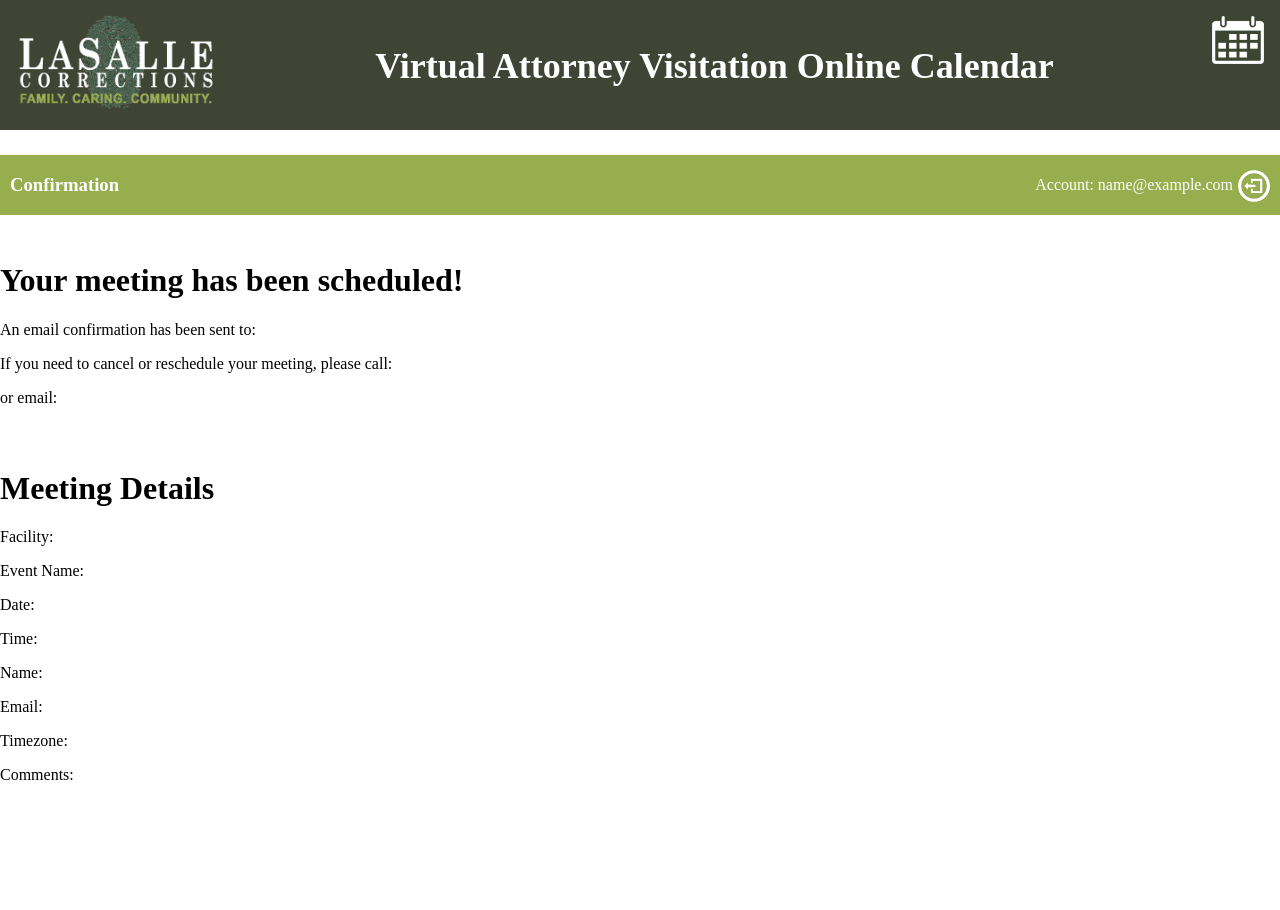
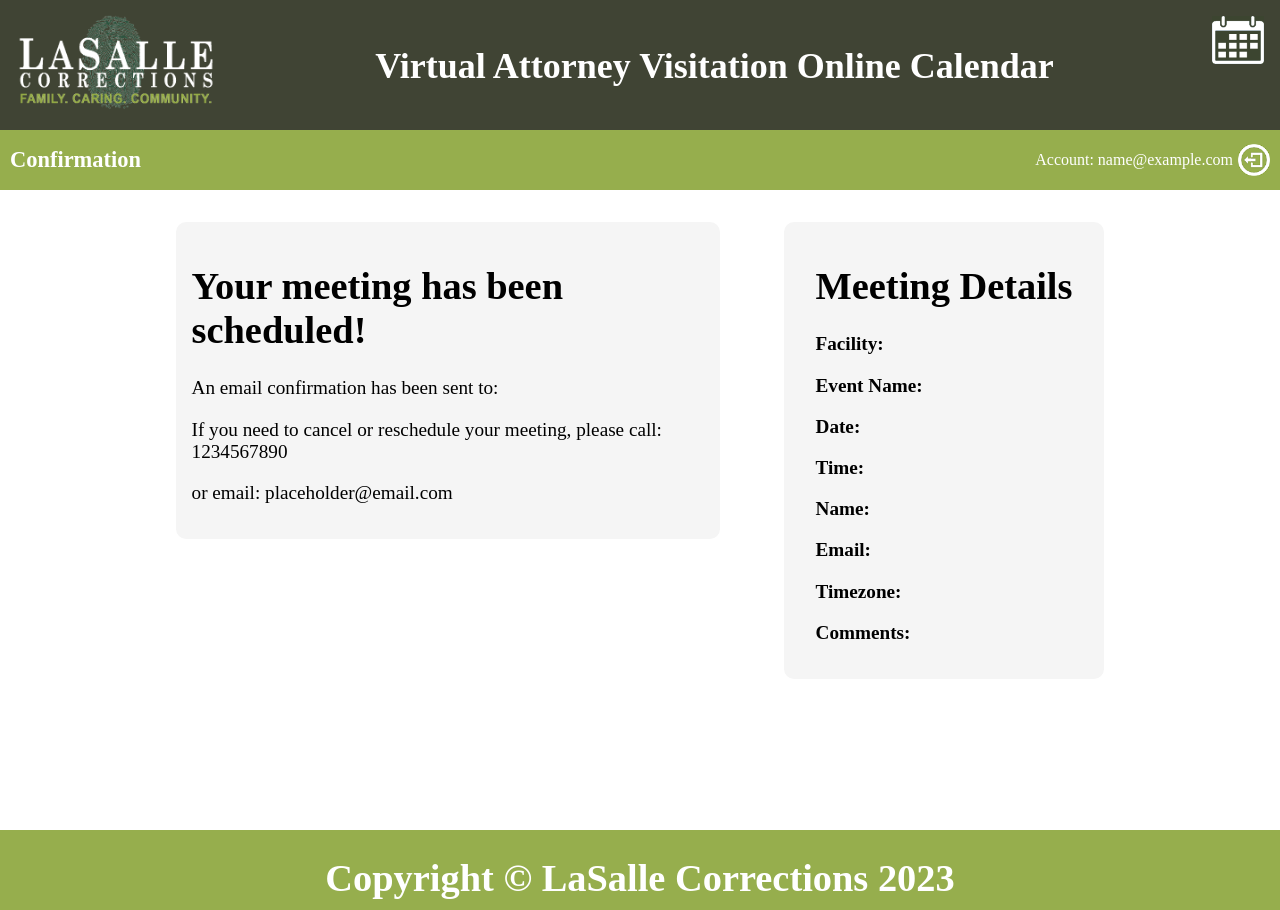
Before and after one commit to srudqvist/lasalle-calendar, a PHP site: page /meetingConfirmation.php in a window 1280 px wide. Before the commit the page ends 780 px from the top, so only its background shows below. Run offline with PHP 8.4, Linux system fonts and the light colour scheme; the visitor is signed in with stand-in values (Sample User, id 1).

Commit message:
Meeting confirmation done, needs finishing touches later

```diff
--- a/public/css/calendar.css
+++ b/public/css/calendar.css
@@ -10,11 +10,6 @@ body {
 #meetingDetailsDiv {
   padding: 20px;
   margin-bottom: 50vh;
-}
-.card {
-  background-color: whiteSmoke;
-  padding: 1rem;
-  border-radius: 10px;
 }
 #meetingDetailsDiv2 {
   width: 40%;
--- a/public/css/main.css
+++ b/public/css/main.css
@@ -20,3 +20,8 @@ body {
 .error-message {
   color: red;
 }
+.card {
+  background-color: whiteSmoke;
+  padding: 1rem;
+  border-radius: 10px;
+}
--- /dev/null
+++ b/public/css/meetingConfirmation.css
@@ -0,0 +1,26 @@
+body {
+  font-size: 1.2rem;
+}
+
+#contentDiv {
+  display: flex;
+  justify-content: center;
+  height: 80vh;
+}
+
+#confirmation {
+  margin: 2rem;
+  max-width: 40%;
+  height: fit-content;
+}
+#details {
+  margin: 2rem;
+  padding: 1rem 2rem;
+  max-width: 40%;
+  height: fit-content;
+}
+
+#details p:before {
+  font-weight: bold;
+  content: attr(data-label) ": ";
+}
--- a/public/meetingConfirmation.php
+++ b/public/meetingConfirmation.php
@@ -8,6 +8,7 @@ session_start();
     <meta charset="UTF-8">
     <meta name="viewport" content="width=device-width, initial-scale=1.0">
     <link rel="stylesheet" href="css/main.css">
+    <link rel="stylesheet" href="css/meetingConfirmation.css">
     <script src="./js/components/banner.js" defer></script>
     <title>Meeting Confirmation</title>
   </head>
@@ -20,44 +21,47 @@ session_start();
         </div>
         <banner-component custom-text="Confirmation" label="<?=htmlspecialchars($_SESSION['email'], ENT_QUOTES)?>">
         </banner-component>
-
-        <div id="confirmation">
-          <h1>Your meeting has been scheduled!</h1>
-          <p>An email confirmation has been sent to:</p>
-          <span id="spanEmail"></span>
-          <p>If you need to cancel or reschedule your meeting, please call:</p>
-          <span id="spanPhone"></span>
-          <p>or email:</p>
-          <span id="facilitatorEmail"></span>
-        </div>
-
-        <div id="details">
-          <h1>Meeting Details</h1>
+        <div id="contentDiv">
           <?php
           // Check if meeting details are set in the session
           if(isset($_SESSION['meeting_details'])) {
               // Retrieve meeting details from the session
               $meetingDetails = $_SESSION['meeting_details'];
               ?>
-          <p>Facility: <?php echo htmlspecialchars($meetingDetails['facility']); ?></p>
-          <p>Event Name: <?php echo htmlspecialchars($meetingDetails['eventName']); ?></p>
-          <p>Date: <?php echo htmlspecialchars($meetingDetails['date']); ?></p>
-          <p>Time: <?php echo htmlspecialchars($meetingDetails['time']); ?></p>
-          <p>Name: <?php echo htmlspecialchars($meetingDetails['name']); ?></p>
-          <p>Email: <?php echo htmlspecialchars($meetingDetails['email']); ?></p>
-          <p>Timezone: <?php echo htmlspecialchars($meetingDetails['timezone']); ?></p>
-          <p>Comments: <?php echo htmlspecialchars($meetingDetails['comments']); ?></p>
-          <?php
+          <div id="confirmation" class="card">
+            <h1>Your meeting has been scheduled!</h1>
+            <p>An email confirmation has been sent to:<?php echo htmlspecialchars($meetingDetails['email']); ?></p>
+            <span id="spanEmail"></span>
+            <p>If you need to cancel or reschedule your meeting, please call: 1234567890</p>
+            <span id="spanPhone"></span>
+            <p>or email: placeholder@email.com</p>
+            <span id="facilitatorEmail"></span>
+          </div>
+
+          <div id="details" class="card">
+            <h1>Meeting Details</h1>
+            <p data-label="Facility"> <?php echo htmlspecialchars($meetingDetails['facility']); ?></p>
+            <p data-label="Event Name"> <?php echo htmlspecialchars($meetingDetails['eventName']); ?></p>
+            <p data-label="Date"> <?php echo htmlspecialchars($meetingDetails['date']); ?></p>
+            <p data-label="Time"> <?php echo htmlspecialchars($meetingDetails['time']); ?></p>
+            <p data-label="Name"> <?php echo htmlspecialchars($meetingDetails['name']); ?></p>
+            <p data-label="Email"> <?php echo htmlspecialchars($meetingDetails['email']); ?></p>
+            <p data-label="Timezone"> <?php echo htmlspecialchars($meetingDetails['timezone']); ?></p>
+            <p data-label="Comments"> <?php echo htmlspecialchars($meetingDetails['comments']); ?></p>
+            <?php
           } else {
               // Display a message if meeting details are not set in the session
               ?>
-          <p>No meeting details found.</p>
-          <?php
+            <p>No meeting details found.</p>
+            <?php
           }
 ?>
+          </div>
         </div>
-
       </div>
     </main>
+        <div id="footerDiv">
+            <?php include('footer.php'); ?> <!-- Use require if it should error if footer.php is not found -->
+        </div>
   </body>
 </html>
```
